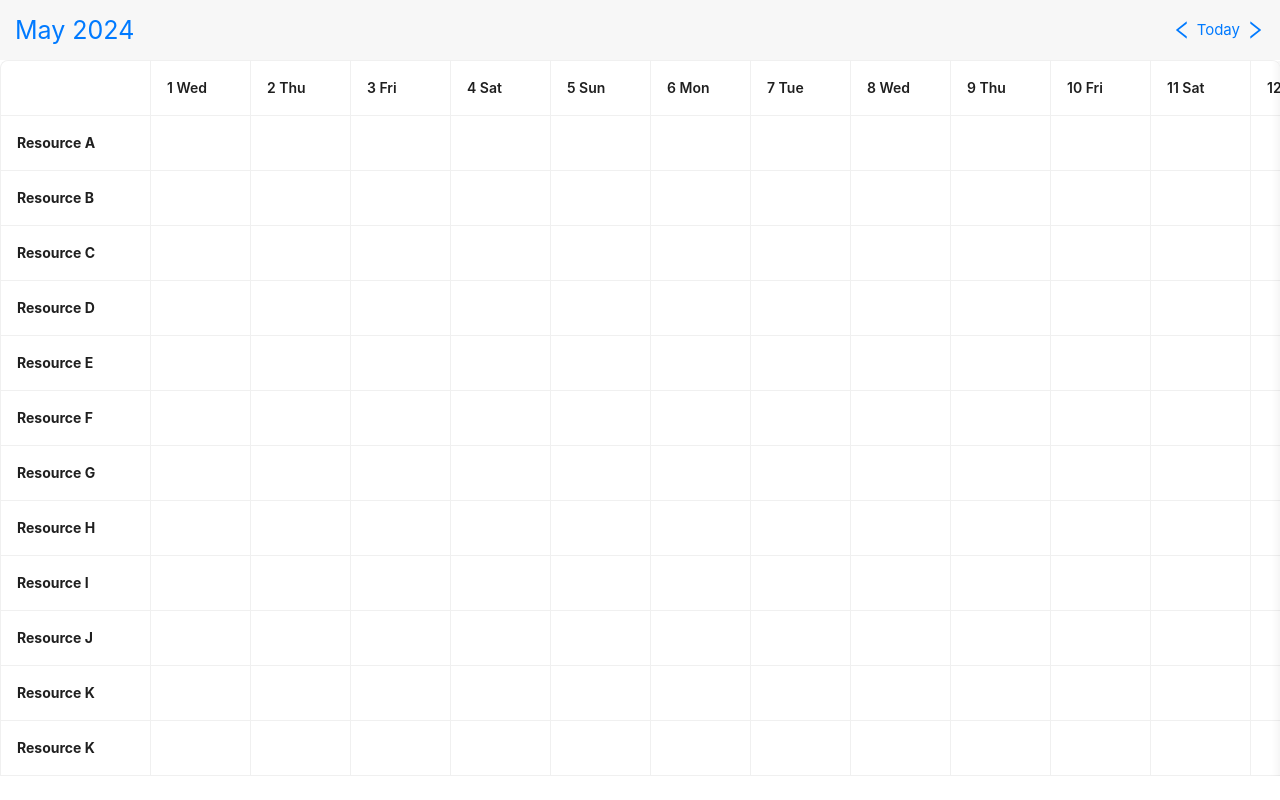
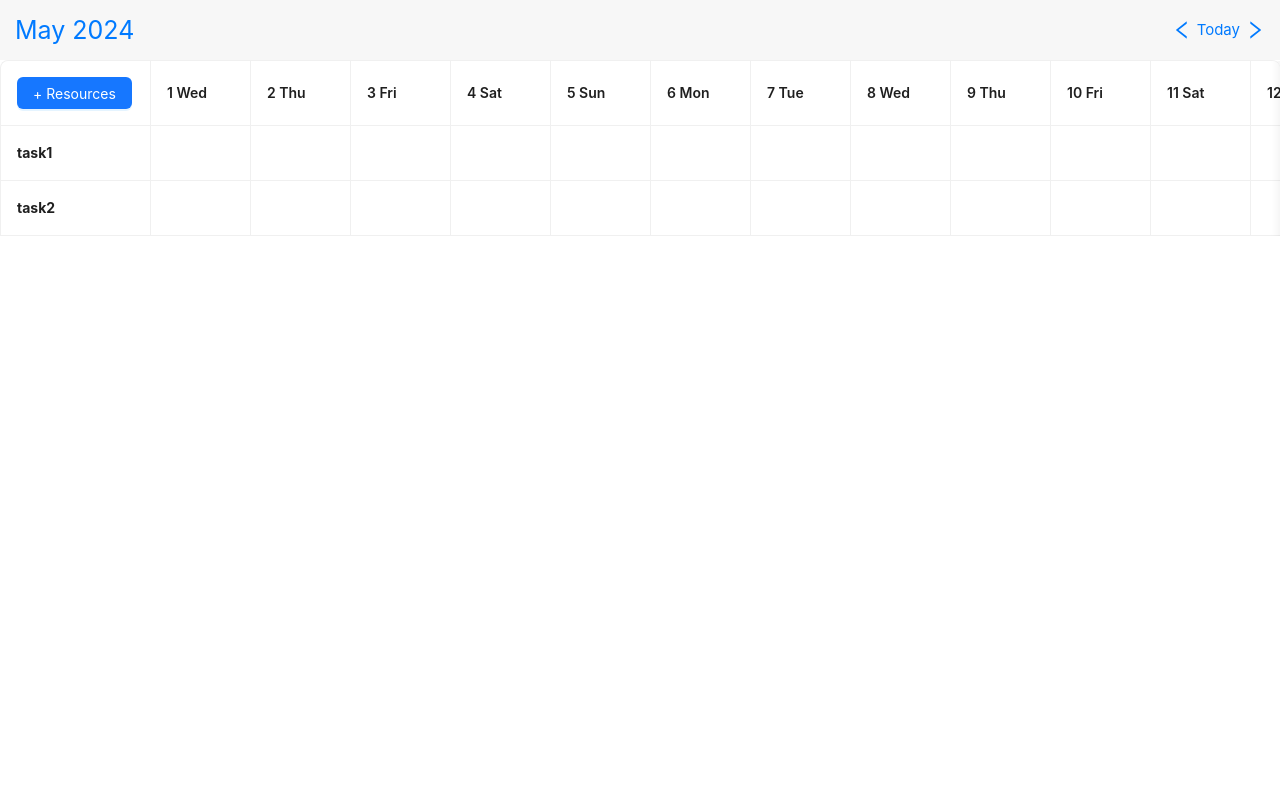
Before and after one commit to Shanu30/event_calander, a React (Vite) app: page / in a window 1280 px wide. Built offline with nearby package versions, Linux system fonts and the light colour scheme.

Commit message:
add- method for resource add

```diff
--- a/package.json
+++ b/package.json
@@ -13,7 +13,8 @@
     "antd": "^5.17.2",
     "react": "^18.2.0",
     "react-calendar": "^5.0.0",
-    "react-dom": "^18.2.0"
+    "react-dom": "^18.2.0",
+    "uuid": "^9.0.1"
   },
   "devDependencies": {
     "@types/react": "^18.2.66",
--- a/src/App.jsx
+++ b/src/App.jsx
@@ -1,24 +1,57 @@
 import { useState, useEffect } from "react";
 import "./App.css";
-import { Table, Typography, Dropdown } from "antd";
+import { Table, Typography, Dropdown, Button, Input, Modal } from "antd";
 import Calendar from "react-calendar";
 import "react-calendar/dist/Calendar.css";
 import { LeftOutlined, RightOutlined } from "@ant-design/icons";
+import { v4 as uuidv4 } from "uuid";
 
 function App() {
   const [date, setDate] = useState(new Date());
   const [columns, setColumns] = useState([]);
-  const [dataSource, setDataSource] = useState([]);
+  let initialDataSource = [
+    { key: uuidv4(), resource: "task1" },
+    { key: uuidv4(), resource: "task2" },
+  ];
+  // setting the initial dataSource from localStorage
+  try {
+    const storedData = localStorage.getItem("dataSource");
+    if (storedData) {
+      initialDataSource = JSON.parse(storedData);
+    }
+  } catch (error) {
+    console.error("Error parsing JSON:", error);
+  }
+  const [dataSource, setDataSource] = useState(initialDataSource);
+  const [isAddResource, setIsAddResource] = useState(false);
+  const [inputResource, setInputResource] = useState("");
+
+  const showAddResourceModal = () => {
+    setIsAddResource(true);
+  };
+  // Add method for dataSource.
+  const CreateAddResource = () => {
+    if (inputResource.trim() !== "") {
+      const newRow = { key: uuidv4(), resource: inputResource };
+      setDataSource([...dataSource, newRow]);
+      setInputResource("");
+    }
+    setIsAddResource(false);
+  };
+  const handleCancel = () => {
+    setIsAddResource(false);
+  };
+  // here setting the updated dataSource in localStorage
   useEffect(() => {
-    const currentDate = date;
+    localStorage.setItem("dataSource", JSON.stringify(dataSource));
+  }, [dataSource]);
+  useEffect(() => {
     const currentMonth = date.getMonth();
     const currentYear = date.getFullYear();
-
+    //method for getting all the dates of month
     const getDatesOfMonth = (month, year) => {
-      console.log(year);
-      console.log(month);
-      console.log(currentDate);
       const dates = [];
+      //formating date table header.
       const formatter = new Intl.DateTimeFormat("en", {
         day: "numeric",
         weekday: "short",
@@ -27,6 +60,7 @@ function App() {
       for (let i = 1; i <= lastDateOfMonth; i++) {
         const currentDate = new Date(year, month, i);
         const formattedDate = formatter.format(currentDate);
+        //pushing all the dates of month in an array to display in table header cells.
         dates.push({
           date: formattedDate,
           isCurrentDate: isSameDate(currentDate, new Date()),
@@ -35,6 +69,7 @@ function App() {
 
       return dates;
     };
+    //method to check the date is same or not.
     const isSameDate = (date1, date2) => {
       return (
         date1.getDate() === date2.getDate() &&
@@ -42,33 +77,15 @@ function App() {
         date1.getFullYear() === date2.getFullYear()
       );
     };
-
     const listOfDates = getDatesOfMonth(currentMonth, currentYear);
-
-    const resourceTitles = [
-      "Resource A",
-      "Resource B",
-      "Resource C",
-      "Resource D",
-      "Resource E",
-      "Resource F",
-      "Resource G",
-      "Resource H",
-      "Resource I",
-      "Resource J",
-      "Resource K",
-      "Resource K",
-      "Resource K",
-      "Resource K",
-      "Resource K",
-      "Resource K",
-      "Resource K",
-      "Resource K",
-    ];
-
+    //defining the columns for table.
     const newColumns = [
       {
-        title: "",
+        title: (
+          <Button type="primary" onClick={showAddResourceModal}>
+            + Resources
+          </Button>
+        ),
         dataIndex: "resource",
         key: "resource",
         fixed: "left",
@@ -86,26 +103,17 @@ function App() {
         width: 100,
       })),
     ];
-
-    const newDataSource = resourceTitles.map((resource, resourceIndex) => {
-      const resourceData = { key: resourceIndex, resource };
-
-      listOfDates.forEach((_, index) => {
-        resourceData[`date${index}`] = "";
-      });
-
-      return resourceData;
-    });
-
     setColumns(newColumns);
-    setDataSource(newDataSource);
   }, [date]);
+  // method to jump on current date
   const handleCurrentDay = () => {
     setDate(new Date());
   };
+  // method to jump on previous date
   const handlePrev = () => {
     setDate(new Date(date.getFullYear(), date.getMonth() - 1, date.getDate()));
   };
+  // method to jump on next date
   const handleNext = () => {
     setDate(new Date(date.getFullYear(), date.getMonth() + 1, date.getDate()));
   };
@@ -146,6 +154,19 @@ function App() {
           headerClassName="tableHeader"
         />
       </div>
+      <Modal
+        title="Add Resource"
+        open={isAddResource}
+        onOk={CreateAddResource}
+        onCancel={handleCancel}
+      >
+        <Input
+          type="text"
+          value={inputResource}
+          onChange={(e) => setInputResource(e.target.value)}
+          placeholder="Enter the name of Resource"
+        />
+      </Modal>
     </>
   );
 }
```
Also changed, not shown: 1 other file (tests, documents, lock files or other folders).
